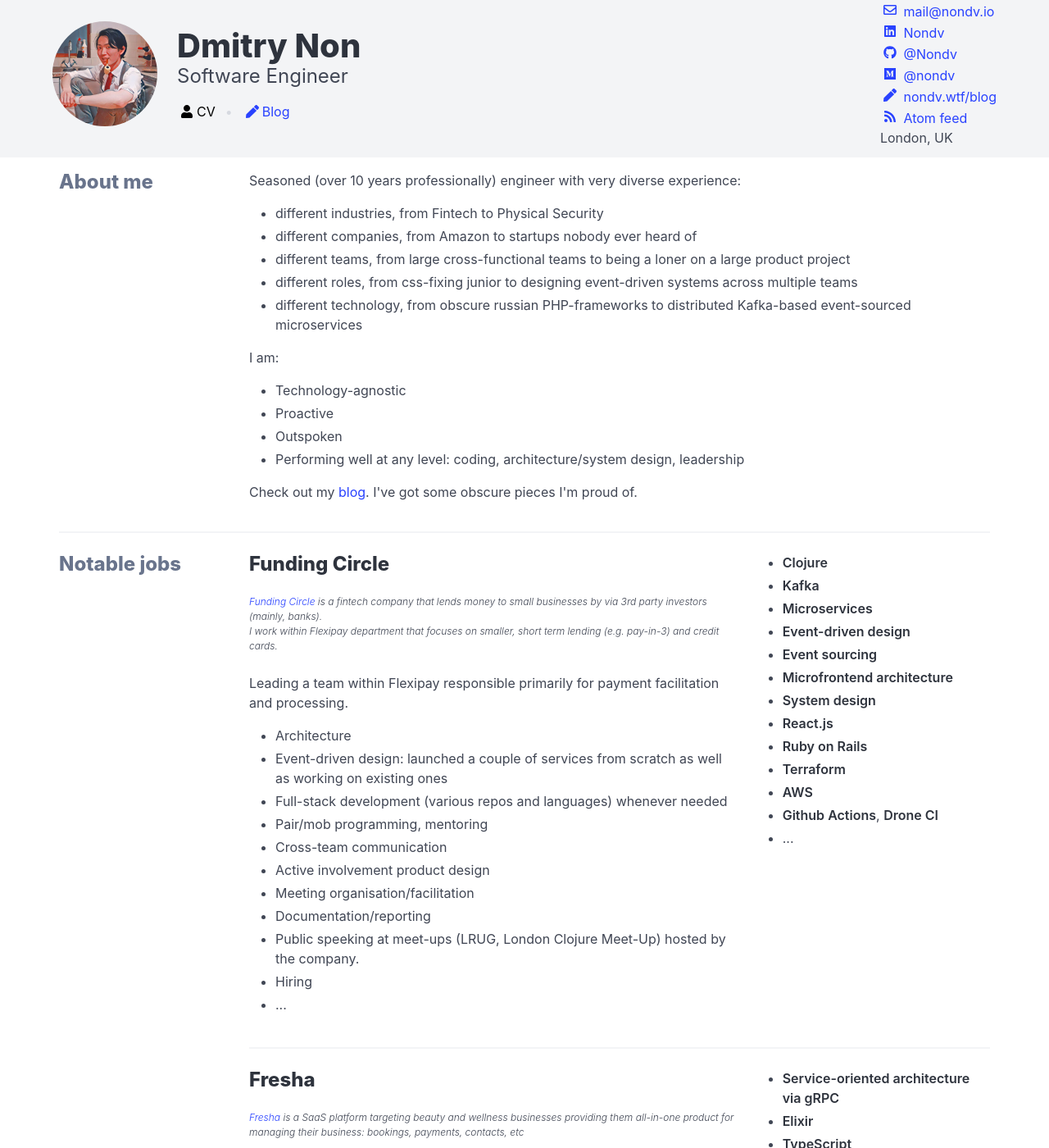
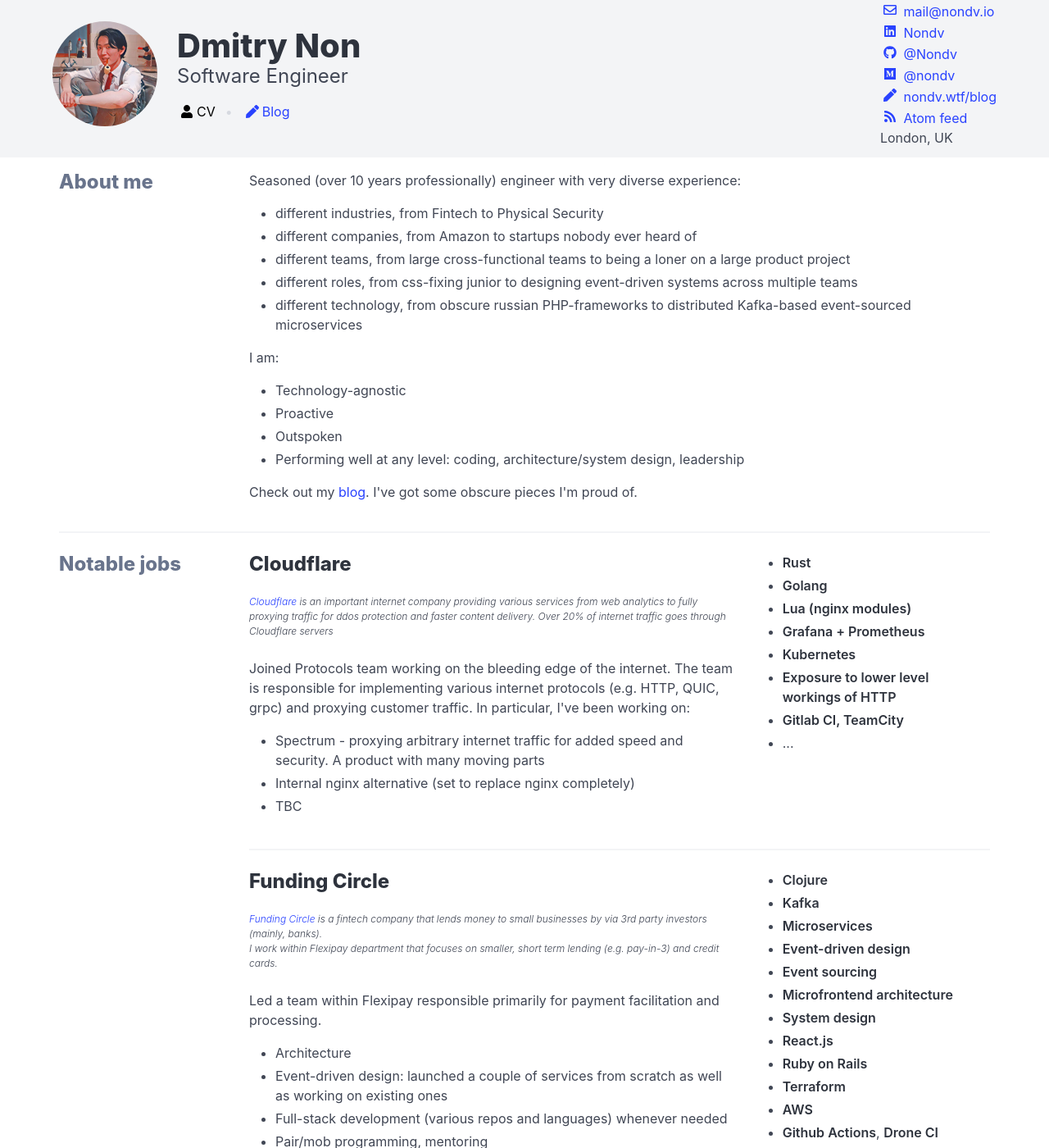
Before and after one commit to Nondv/nondv.github.io, a Jekyll site: the page built from index.html, in a window 1280 px wide and 1400 px high. Shown: the whole window at 82% size. Built offline with Jekyll 4.4.1, drawn with Linux system fonts in a browser that asks for light colours; nearby versions of some CDN libraries.

Commit message:
add Cloudflare to cv

```diff
--- a/index.html
+++ b/index.html
@@ -88,6 +88,46 @@
       <div class="content">
         <div class="columns">
           <div class="column">
+            <h2 class="title is-size-4">Cloudflare</h2>
+            <!-- <div class="subtitle is-size-6">Apr 2025</div> -->
+            <p class="is-size-7 mt-2 mb-5 is-italic has-text-weight-light">
+              <a target="_blank" href="https://cloudflare.com">Cloudflare</a> is an important internet company
+              providing various services from web analytics to fully proxying traffic for ddos protection and faster content delivery.
+              Over 20% of internet traffic goes through Cloudflare servers
+            </p>
+
+            <p>
+              Joined Protocols team working on the bleeding edge of the internet.
+              The team is responsible for implementing various internet protocols (e.g. HTTP, QUIC, grpc) and proxying customer traffic.
+              In particular, I've been working on:
+
+              <ul>
+                <li>Spectrum - proxying arbitrary internet traffic for added speed and security. A product with many moving parts</li>
+                <li>Internal nginx alternative (set to replace nginx completely)</li>
+                <li>TBC</li>
+              </ul>
+            </p>
+          </div>
+          <div class="column is-one-third">
+            <ul>
+              <li><strong>Rust</strong></li>
+              <li><strong>Golang</strong></li>
+              <li><strong>Lua (nginx modules)</strong></li>
+              <li><strong>Grafana + Prometheus</strong></li>
+              <li><strong>Kubernetes</strong></li>
+              <li><strong>Exposure to lower level workings of HTTP</strong></li>
+              <li><strong>Gitlab CI, TeamCity</strong></li>
+              <li>...</li>
+            </ul>
+          </div>
+        </div>
+      </div>
+
+      <hr class="hr" />
+
+      <div class="content">
+        <div class="columns">
+          <div class="column">
             <h2 class="title is-size-4">Funding Circle</h2>
             <!-- <div class="subtitle is-size-6">Sep 2022</div> -->
             <p class="is-size-7 mt-2 mb-5 is-italic has-text-weight-light">
@@ -97,7 +137,7 @@
             </p>
 
             <p>
-              Leading a team within Flexipay responsible primarily for payment facilitation and processing.
+              Led a team within Flexipay responsible primarily for payment facilitation and processing.
 
               <ul>
                 <li>Architecture</li>
```
